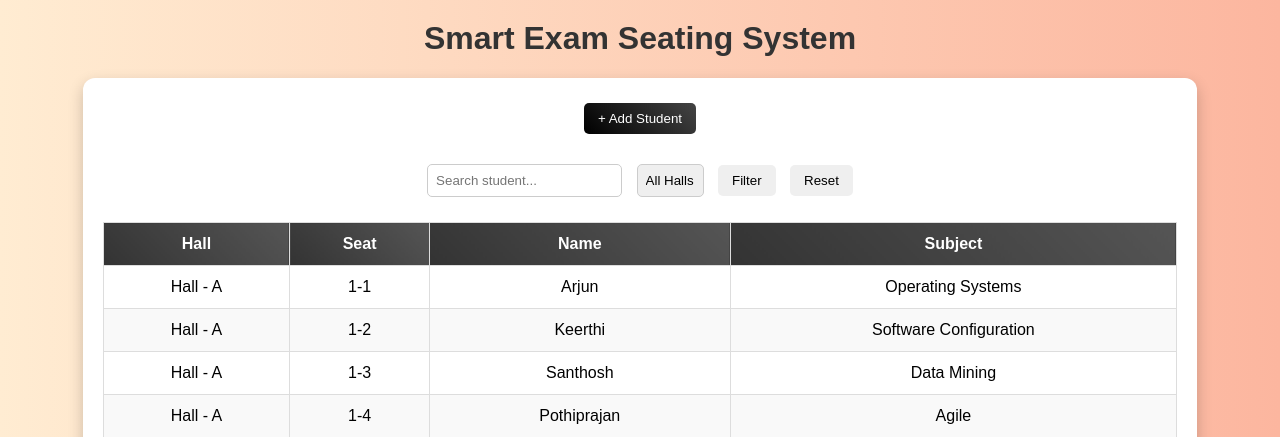
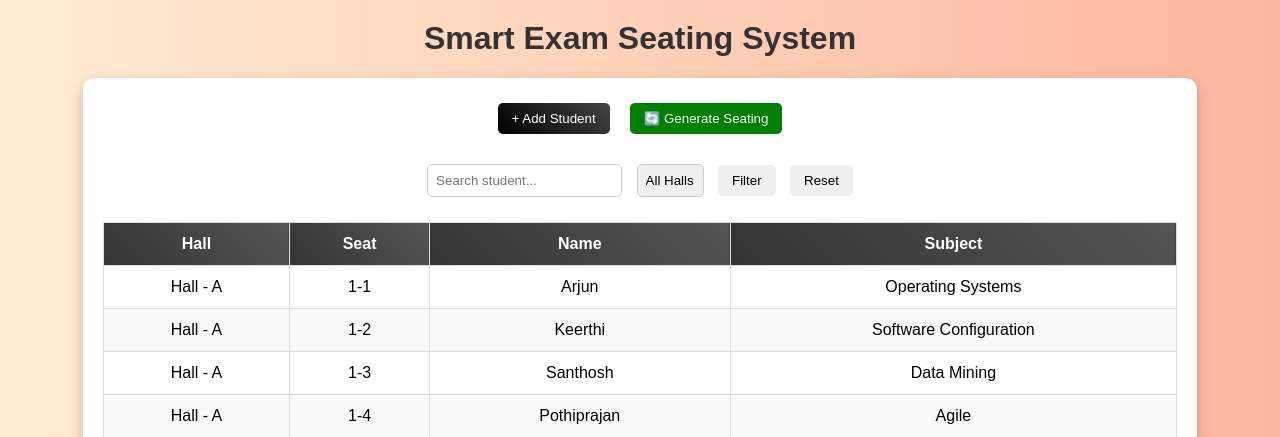
Before and after one commit to Pothiprajan/SmartExamSeatingSystem, a Flask app: page / in a window 1280 px wide. Shown: the top 437 px of the page. Run offline with Flask 3, Linux system fonts and the light colour scheme.

Commit message:
FinalUI polish + generate confirmation

```diff
--- a/templates/index.html
+++ b/templates/index.html
@@ -22,6 +22,14 @@
             padding: 20px;
             border-radius: 12px;
             box-shadow: 0px 6px 15px rgba(0,0,0,0.2);
+        }
+
+        /* 🔥 BUTTON ALIGNMENT FIX */
+        .action-buttons {
+            display: flex;
+            justify-content: center;
+            gap: 10px;
+            margin-bottom: 15px;
         }
 
         table {
@@ -72,7 +80,7 @@
             margin: 5px;
             border-radius: 5px;
             border: 1px solid #ccc;
-            appearance: none; /* alignment fix */
+            appearance: none;
         }
 
         input:focus, select:focus {
@@ -93,12 +101,18 @@
 
     <div class="container">
 
-        <!-- Add Student -->
-        <a href="/add">
-            <button class="add-btn">+ Add Student</button>
-        </a>
+        <!-- 🔥 ACTION BUTTONS -->
+        <div class="action-buttons">
+            <a href="/add">
+                <button class="add-btn">+ Add Student</button>
+            </a>
 
-        <!-- Filters -->
+            <a href="/generate" onclick="return confirm('Regenerate seating? This will change all seat assignments!')">
+                <button style="background:green; color:white;">🔄 Generate Seating</button>
+            </a>
+        </div>
+
+        <!-- FILTERS -->
         <div class="filters">
             <input type="text" id="searchInput" placeholder="Search student...">
 
```
